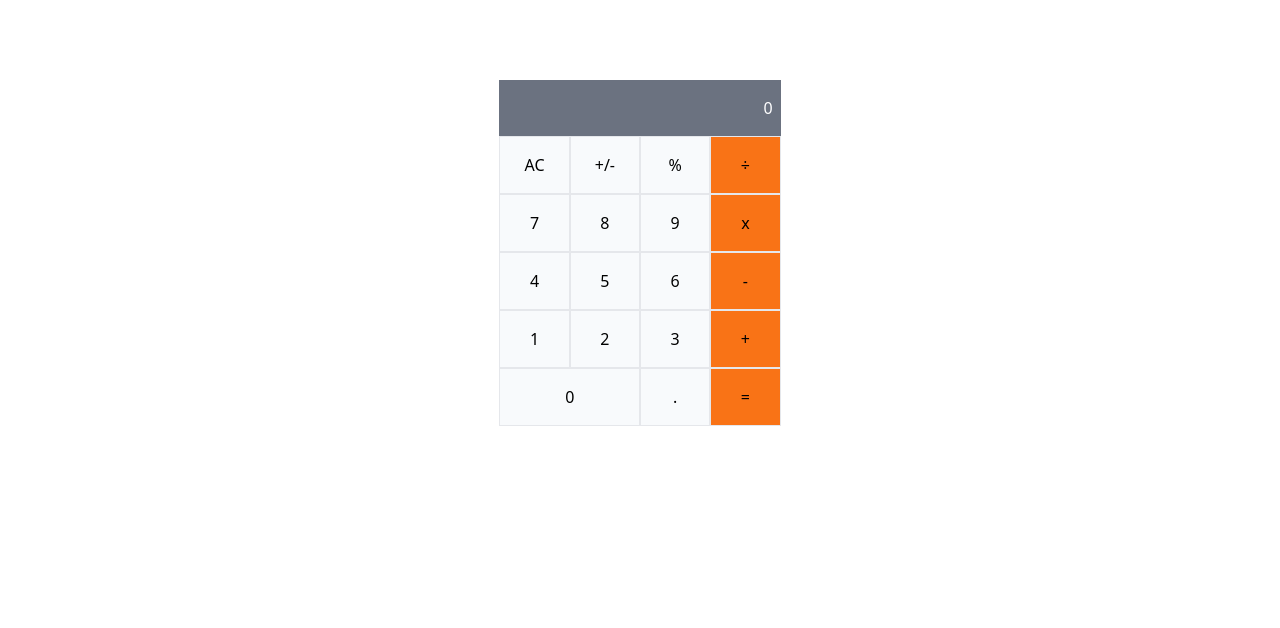
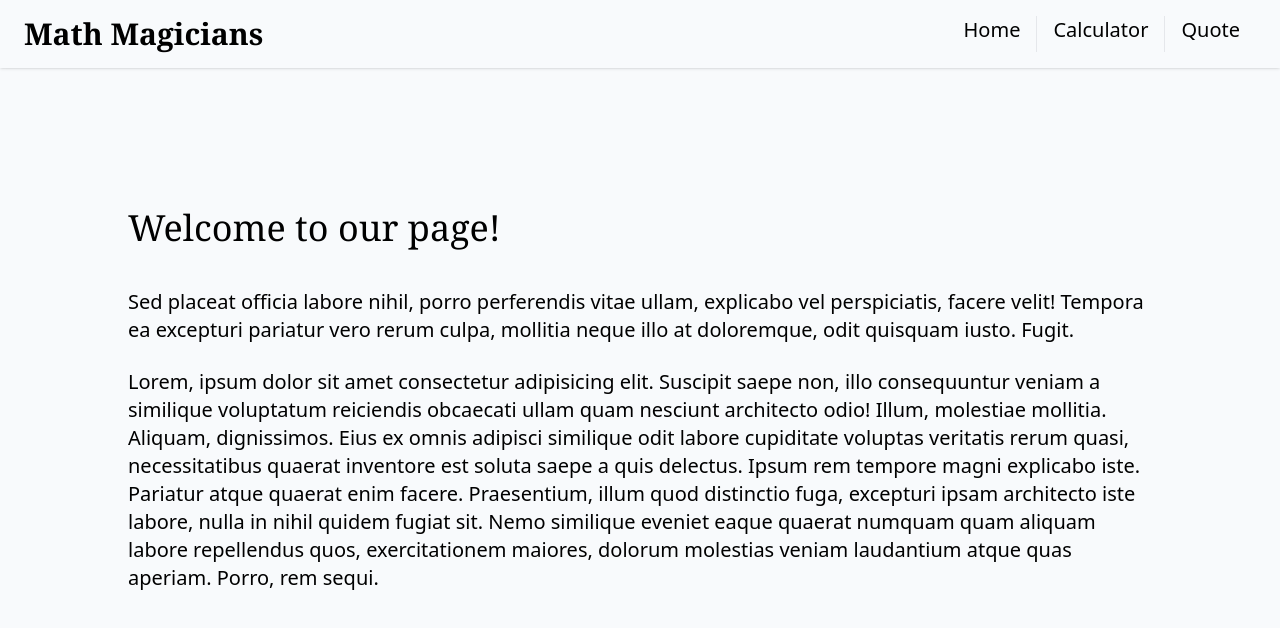
Before and after one commit to williamrolando88/math-magicians, a React (Create React App) app: page / in a window 1280 px wide. Shown: the top 628 px of the page. Built offline with nearby package versions, Linux system fonts and the light colour scheme.

Commit message:
Merge branch 'feature/implement-react-router' into dev

```diff
--- a/package.json
+++ b/package.json
@@ -9,6 +9,7 @@
     "big.js": "^6.1.1",
     "react": "^17.0.2",
     "react-dom": "^17.0.2",
+    "react-router-dom": "^6.2.1",
     "react-scripts": "5.0.0",
     "web-vitals": "^2.1.2"
   },
--- /dev/null
+++ b/src/components/App.jsx
@@ -0,0 +1,13 @@
+import React from 'react';
+import Calculator from './Calculator';
+
+const App = () => (
+  <main className="flex w-4/5 justify-between items-center">
+    <h2 className="text-4xl font-serif">Give me something to calculate!</h2>
+    <div className="">
+      <Calculator />
+    </div>
+  </main>
+);
+
+export default App;
--- /dev/null
+++ b/src/components/Home.jsx
@@ -0,0 +1,30 @@
+import React from 'react';
+
+const Home = () => (
+  <section className="text-xl w-4/5">
+    <h2 className="text-4xl font-serif">Welcome to our page!</h2>
+    <div className="flex flex-col gap-6 mt-10">
+      <p>
+        Sed placeat officia labore nihil, porro perferendis vitae ullam,
+        explicabo vel perspiciatis, facere velit! Tempora ea excepturi pariatur
+        vero rerum culpa, mollitia neque illo at doloremque, odit quisquam
+        iusto. Fugit.
+      </p>
+      <p>
+        Lorem, ipsum dolor sit amet consectetur adipisicing elit. Suscipit saepe
+        non, illo consequuntur veniam a similique voluptatum reiciendis
+        obcaecati ullam quam nesciunt architecto odio! Illum, molestiae
+        mollitia. Aliquam, dignissimos. Eius ex omnis adipisci similique odit
+        labore cupiditate voluptas veritatis rerum quasi, necessitatibus quaerat
+        inventore est soluta saepe a quis delectus. Ipsum rem tempore magni
+        explicabo iste. Pariatur atque quaerat enim facere. Praesentium, illum
+        quod distinctio fuga, excepturi ipsam architecto iste labore, nulla in
+        nihil quidem fugiat sit. Nemo similique eveniet eaque quaerat numquam
+        quam aliquam labore repellendus quos, exercitationem maiores, dolorum
+        molestias veniam laudantium atque quas aperiam. Porro, rem sequi.
+      </p>
+    </div>
+  </section>
+);
+
+export default Home;
--- /dev/null
+++ b/src/components/Navbar.jsx
@@ -0,0 +1,23 @@
+import React from 'react';
+import { Link } from 'react-router-dom';
+
+const Navbar = () => (
+  <header className="fixed top-0 left-0 bg-slate-50 w-screen shadow">
+    <nav className="flex justify-between px-6 py-4">
+      <h1 className="text-3xl font-semibold font-serif">Math Magicians</h1>
+      <div className="flex text-xl">
+        <Link className="border-r px-4 hover:text-orange-400" to="/">
+          Home
+        </Link>
+        <Link className="border-r px-4 hover:text-orange-400" to="/calculator">
+          Calculator
+        </Link>
+        <Link className="px-4 hover:text-orange-400" to="/quote">
+          Quote
+        </Link>
+      </div>
+    </nav>
+  </header>
+);
+
+export default Navbar;
--- /dev/null
+++ b/src/components/Quote.jsx
@@ -0,0 +1,13 @@
+import React from 'react';
+
+const Quote = () => (
+  <section className="text-3xl w-4/5">
+    <h2 className="text-4xl font-serif">Get you inspired!</h2>
+    <blockquote cite="William Paul Thurston">
+      Mathematics is not abour numbers, equations, computations or algorithms,
+      is about understanding. -William Paul Thurston
+    </blockquote>
+  </section>
+);
+
+export default Quote;
--- a/src/index.js
+++ b/src/index.js
@@ -1,11 +1,24 @@
 import React from 'react';
 import ReactDOM from 'react-dom';
-import Calculator from './components/Calculator';
+import { BrowserRouter, Routes, Route } from 'react-router-dom';
+import App from './components/App';
+import Home from './components/Home';
+import Navbar from './components/Navbar';
+import Quote from './components/Quote';
 import './index.css';
 
 ReactDOM.render(
   <React.StrictMode>
-    <Calculator />
+    <BrowserRouter>
+      <Navbar />
+      <div className="h-screen bg-slate-50 flex items-center justify-center">
+        <Routes>
+          <Route path="/" element={<Home />} />
+          <Route path="/calculator" element={<App />} />
+          <Route path="/quote" element={<Quote />} />
+        </Routes>
+      </div>
+    </BrowserRouter>
   </React.StrictMode>,
   document.getElementById('root'),
 );
```
Also changed, not shown: 1 other file (tests, documents, lock files or other folders).
